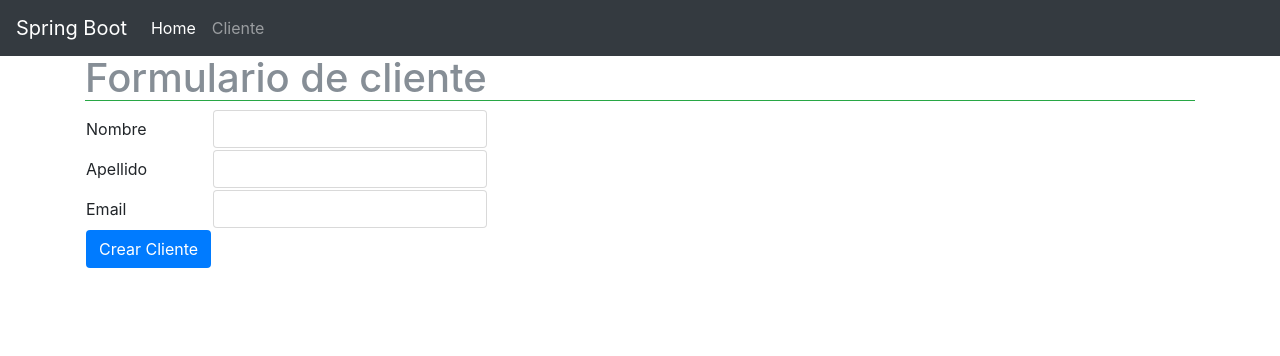
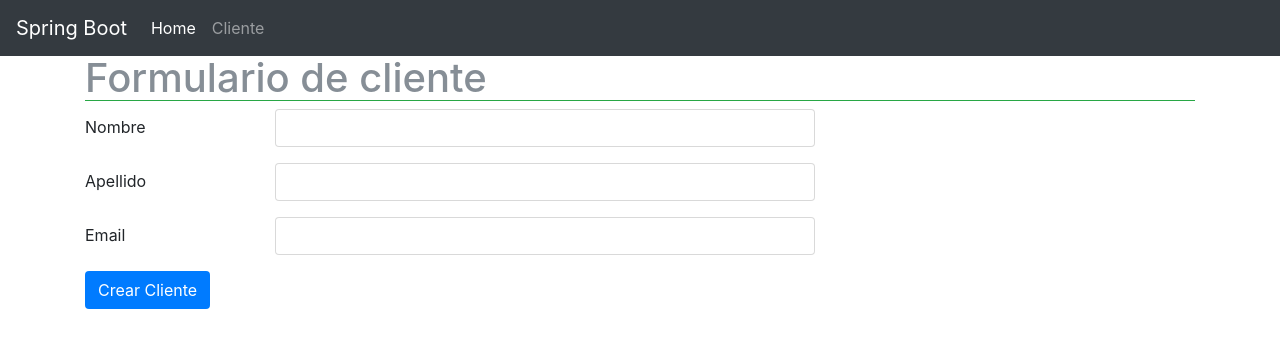
Before and after one commit to henrygarciaospina/facturacion-spring5, a Spring Boot app: page /form in a window 1280 px wide. Shown: the top 356 px of the page. Run offline with Spring Boot 4, Linux system fonts and the light colour scheme.

Commit message:
Sección 4, Clase 38 Mejorando formulario con estilos Bootstrap CSS

```diff
--- a/spring-boot-data-jpa/src/main/resources/templates/form.html
+++ b/spring-boot-data-jpa/src/main/resources/templates/form.html
@@ -29,23 +29,33 @@
 			class="text-secondary border border-success border-top-0 border-left-0 border-top-0 border-right-0"></h1>
 
 		<form th:action="@{/form}" th:object="${cliente}" method="post">
-			<table>
-				<tr>
-					<td>Nombre</td>
-					<td><input type="text" th:field="*{nombre}" class="form-control"/></td>
-				</tr>
-				<tr>
-					<td>Apellido</td>
-					<td><input type="text" th:field="*{apellido}" class="form-control"/></td>
-				</tr>
-				<tr>
-					<td>Email</td>
-					<td><input type="text" th:field="*{email}" class="form-control"/></td>
-				</tr>
-				<tr>
-					<td><input type="submit" value="Crear Cliente" class="btn bg-primary text-white"/></td>
-				</tr>
-			</table>
+
+			<div class="form-group row">
+				<label class="col-sm-2 col-form-label">Nombre</label>
+				<div class="col-sm-6">
+					<input type="text" th:field="*{nombre}" class="form-control" />
+				</div>
+
+			</div>
+			<div class="form-group row">
+				<label class="col-sm-2 col-form-label">Apellido</label>
+				<div class="col-sm-6">
+					<input type="text" th:field="*{apellido}" class="form-control" />
+				</div>
+			</div>
+			<div class="form-group row">
+				<label class="col-sm-2 col-form-label">Email</label>
+				<div class="col-sm-6">
+					<input type="text" th:field="*{email}" class="form-control" />
+				</div>
+			</div>
+			<div class="form-group row">
+				<div class="col-sm-6">
+					<input type="submit" value="Crear Cliente"
+						class="btn bg-primary text-white" />
+				</div>
+			</div>
+
 			<input type="hidden" th:field="*{id}" />
 		</form>
 	</div>
```
